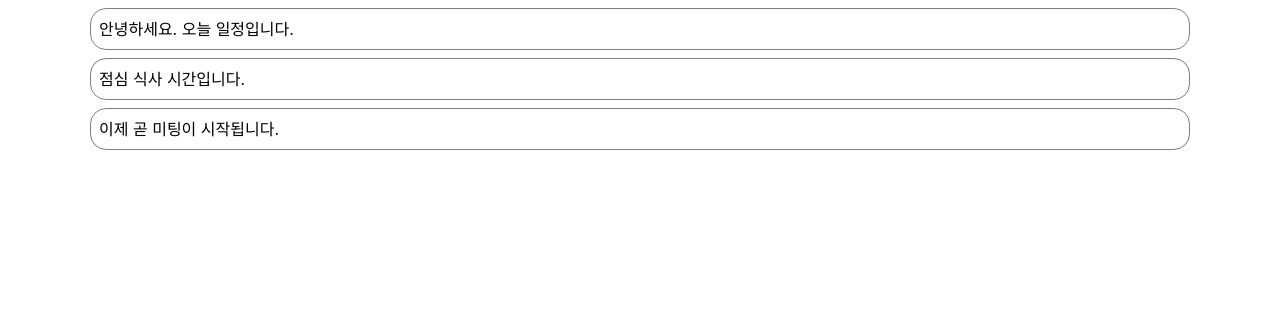
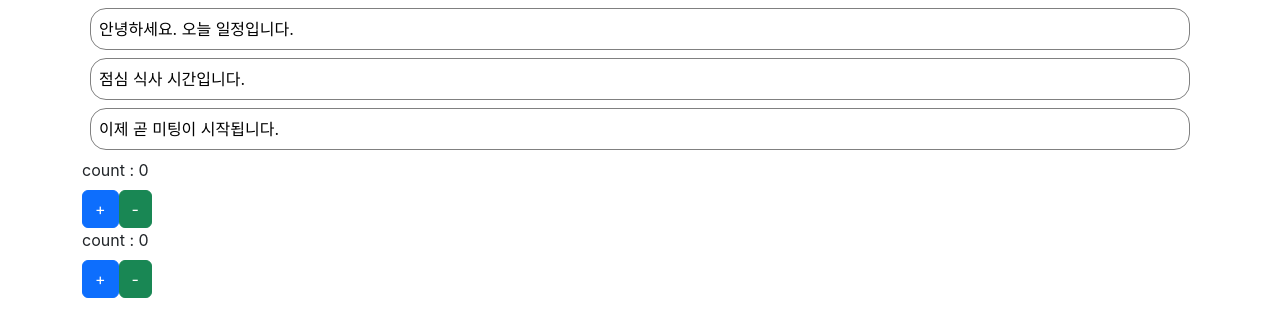
Before and after one commit to EblynCho/java505_react_test2, a React (Create React App) app: page / in a window 1280 px wide. Shown: the top 336 px of the page. Built offline with nearby package versions, Linux system fonts and the light colour scheme.

Commit message:
클래스 컴포넌트와 함수 컴포넌트에서 state 수정하기. count up/down

```diff
--- a/src/App5.js
+++ b/src/App5.js
@@ -1,10 +1,13 @@
 import React from "react";
 import NotificationList from "./folder2/NotificationList";
-
+import CountButton from "./folder2/CountButton";
+import CountButton2 from "./folder2/CountButton2";
 function App5() {
     return (
         <div className={"container"}>
             <NotificationList />
+            <CountButton />
+            <CountButton2 />
         </div>
     );
 }
--- /dev/null
+++ b/src/folder2/CountButton.jsx
@@ -0,0 +1,51 @@
+// CountButton.jsx
+
+import React from "react";
+import {Button} from "react-bootstrap";
+
+class CountButton extends React.Component {
+
+    constructor(props) {
+        super(props);
+
+        // state 객체 생성
+        this.state = {
+            count: 0,
+        }
+
+        // 객체 멤버 변수 count 선언
+        this.count = this.state.count;
+    }
+
+    // 메서드 2개 생성
+    countUp = () => {
+        console.log("이전 this.count : " + this.count);
+        this.count = this.count + 1;
+        // setState() 함수를 실행해야만 state 의 값이 수정되고, state 의 값이 수정되면 render() 함수가 재 실행됨
+        this.setState({
+            count: this.count
+        });
+        console.log(" + 사용 후, this.count : " + this.count);
+    };
+
+    countDown = () => {
+        console.log("이전 this.count : " + this.count);
+        this.count = this.count - 1;
+        this.setState({
+            count: this.count
+        });
+        console.log(" - 사용 후, this.count : " + this.count);
+    };
+
+    render() {
+        return (
+            <div>
+                <label className={"form-label"}>count : <span>{this.state.count}</span></label><br/>
+                <Button variant={"primary"} onClick={this.countUp}> + </Button>
+                <Button variant={"success"} onClick={this.countDown}> - </Button>
+            </div>
+        );
+    }
+}
+
+export default CountButton;
--- /dev/null
+++ b/src/folder2/CountButton2.jsx
@@ -0,0 +1,88 @@
+// CountButton2.jsx
+
+// useState() 훅을 사용하기 위해서 미리 import
+import React, {useState, useEffect} from "react";
+
+// hooks : 기존의 존재하는 기능을 추가로 함께 사용하도록 하는 것, state 와 리액트 생명주기 기능을 원하는 시점에 실행할 수 있도록 하는 기능
+// useState : state 객체를 함수 컴포넌트에서 사용할 수 있도록 하는 기능
+// useEffect : useState()와 함께 가장 많이 사용되는 훅, 리액트 생명주기 함수인 componentDidMount, componentDidUpdate, componentWillUnmount 의 기능을 하나로 합한 기능
+// useMemo : 재 렌더링 시 연산량이 높은 작업을 반복하는 것을 피할 수 있게 하는 기능(처음 로딩할 때만 실행)
+// useCallback : useMemo 와 비슷한 기능, 값이 아닌 함수를 반환함
+// useRef : 지정한 컴포넌트에 접근할 수 있는 객체
+
+// hook 을 사용 시 미리 해당 함수를 import 해서 사용해야 함
+
+// useState : 클래스 컴포넌트에 존재하는 state 객체를 함수 컴포넌트에서 사용할 수 있도록 함
+// 사용법 :
+// const [변수명, set함수명] = useState(초기값);
+//      변수명 : state 로 지정할 지역변수 명
+//      set함수명 : state 로 지정된 변수명에 접두사 set 을 붙여서 사용, 카멜명명법 사용
+//      useState(초기값) : 확장표현식을 통해서 지정한 변수를 state 객체로 설정함, 초기값은 state 로 설정된 변수의 초기값을 말함(필요없으면 초기값 설정하지 않아도 됨)
+// state 로 지정할 변수가 여러 개일 경우, useState()를 변수 수 만큼 실행해야 함
+
+// useEffect : 클래스 컴포넌트에 존재하는 생명주기 함수를 사용할 수 있도록 함
+// 사용법 :
+// useEffect(이펙트 함수, 의존성 배열);
+//      이팩트 함수 : 콜백 함수
+//      의존성 배열 : 콜백 함수인 이팩트 함수가 의존하고 있는 배열, 해당 의존성 배열 안에 있는 변수 중 하나라도 값이 변경되면 실행됨
+// 이팩트 함수는 기본적으로 컴포넌트가 처음 렌더링된 후 데이터 업데이트에 의한 재렌더링 시 실행됨
+// 이팩트 함수를 마운트, 언마운트 시 각각 1번씩만 실행하고자 할 경우, 의존성 배열에 빈 배열을 사용(componentDidMount, componentWillUnmount 기능 수행)
+// 의존성 배열이 없을 경우 화면이 재 렌더링 된 이후에 실행(componentDidUpdate 기능 수행)
+
+// hook 의 규칙 :
+// 1. hook 은 무조건 최상의 레벨에서만 호출
+//      if, for 문 내부에서 hook 을 호출하면 안됨
+// 2. hook 은 컴포넌트가 렌더링 될 때마다 매번 같은 순서로 호출되어야 함
+// 3. 함수 컴포넌트에서만 hook 을 사용할 수 있음
+//      일반적인 자바스크립트 함수에서 hook 을 호출하면 안됨
+
+// 커스텀 훅
+// 리액트에서 제공하는 훅이 아닌 사용자가 필요에 의해서 생성하여 사용하는 훅
+// 이름에 접두사로 use 를 사용하고 함수 내부에서 다른 훅을 호출하는 단순 자바스크립트 함수
+// 파라미터 및 반환값을 사용자가 직접 지정할 수 있음
+// 사용하는 이유 : 중복되는 로직을 커스텀 훅으로 설정하여 재사용하기 위함
+// 이름에 접두사로 use 를 사용하지 않을 경우 함수 내부에서 훅을 사용하는지 판단할 수 없음
+
+// 함수 컴포넌트 사용
+function CountButton2(props) {
+    // 지역변수
+    // let count = 0;
+
+    // useState()를 통해서 state 객체에 추가함
+    // count -> setCount()를 통해서만 수정 가능
+    const [count, setCount] = useState(0);
+
+    // useEffect 를 사용하여 componentDidMount, componentDidUpdate 를 구현함
+    // 의존성 배열 작성X : 화면이 re-loading 될 때마다 실행 = componentDidMount
+    // [count] 작성 : count 변화 있을때마다 실행 = componentDidUpdate
+    useEffect(() => {
+        document.title = `총 ${count}회 클릭했습니다.`
+    });
+
+    // (함수 안에서) 함수 선언
+    const countUp = () => {
+        // count++;
+        setCount(count + 1);
+        console.log(`count : ${count}`);
+    }
+
+    const countDown = () => {
+        // count--;
+        // setCount(count - 1);
+        // 콜백함수 형식으로 써도 됨
+        setCount(() => {
+            return count - 1;
+        });
+        console.log(`count : ${count}`);
+    }
+
+    return (
+        <div>
+            <label className={"form-label"}>count : {count}</label><br/>
+            <button className={"btn btn-primary"} onClick={countUp}> + </button>
+            <button className={"btn btn-success"} onClick={countDown}> - </button>
+        </div>
+    );
+}
+
+export default CountButton2;
```
